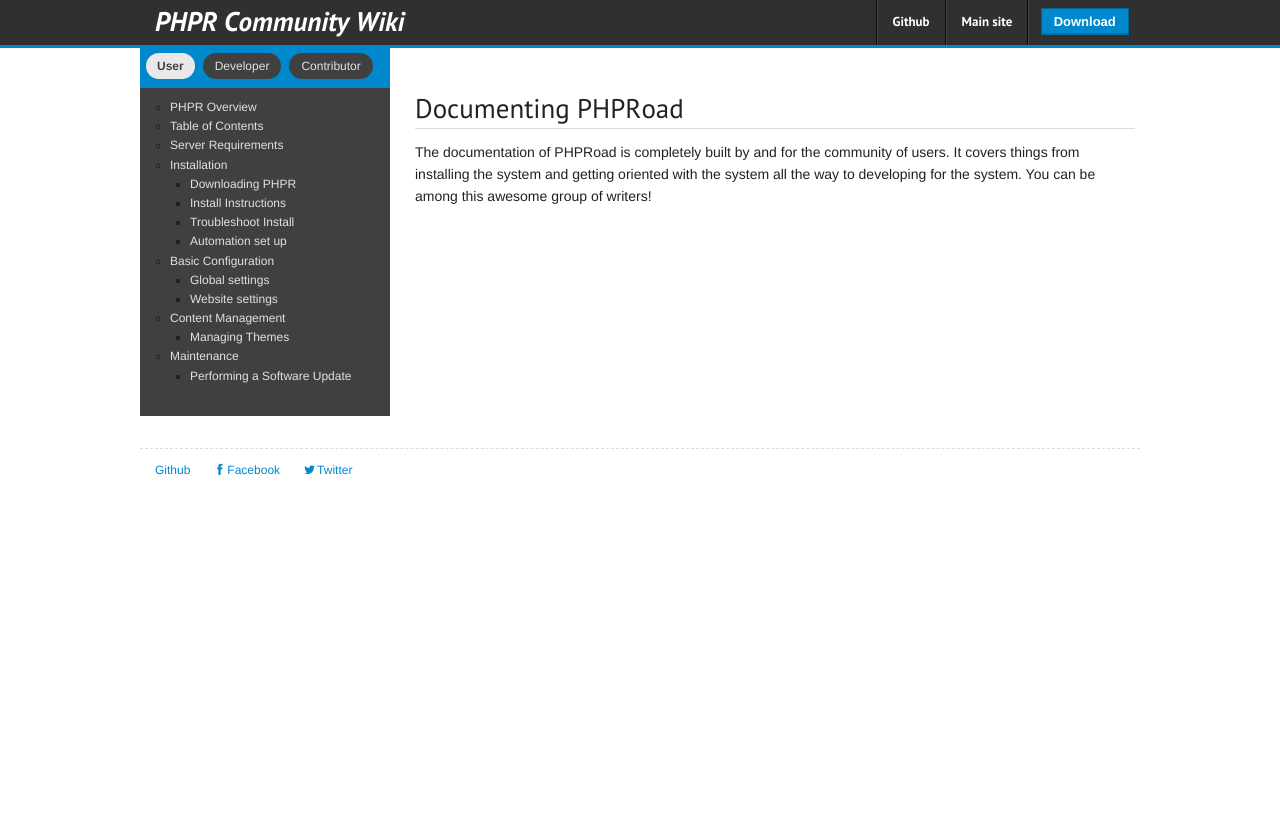
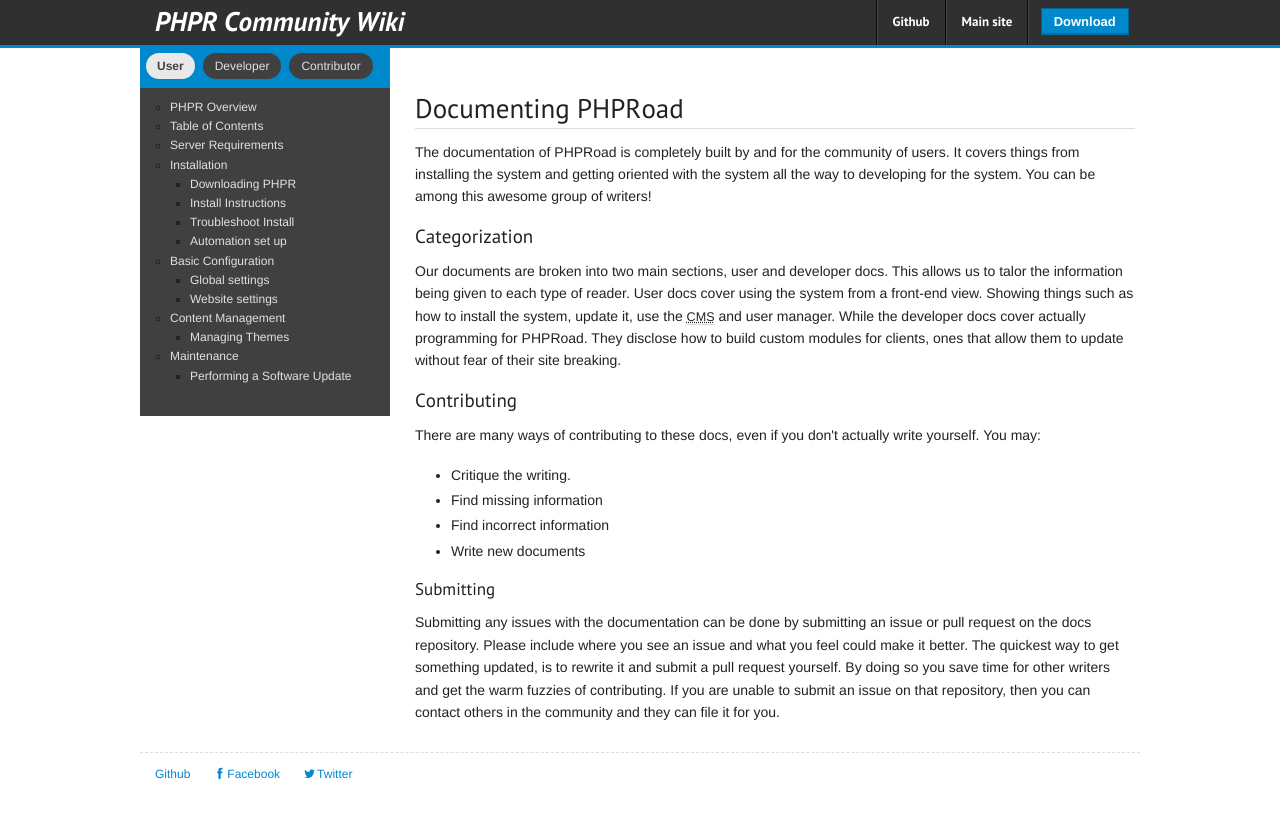
Before and after one commit to phproad/docs, a Jekyll site: the page built from contributor/docs.html, in a window 1280 px wide. Shown: the top 818 px of the page. Built offline with Jekyll 4.4.1, drawn with Linux system fonts in a browser that asks for light colours; nearby versions of some CDN libraries.

Commit message:
Fixed some whitespace issues in the default layout. Updated contributor docs.

```diff
--- a/_layouts/default.html
+++ b/_layouts/default.html
@@ -62,9 +62,5 @@
     </div>
     <script type="text/javascript" src="//ajax.googleapis.com/ajax/libs/jquery/1.10.1/jquery.min.js"></script>
     <script type="text/javascript" src="{{site.url}}assets/scripts/jquery.foundation.tabs.js"></script>
-    <script>
-      $(document).foundationTabs();
-    </script>
-
   </body>
 </html>
--- a/contributor/docs.html
+++ b/contributor/docs.html
@@ -6,3 +6,21 @@
 <p>
 	The documentation of PHPRoad is completely built by and for the community of users. It covers things from installing the system and getting oriented with the system all the way to developing for the system. You can be among this awesome group of writers!
 </p>
+<h4>Categorization</h4>
+<p>
+	Our documents are broken into two main sections, user and developer docs. This allows us to talor the information being given to each type of reader. User docs cover using the system from a front-end view. Showing things such as how to install the system, update it, use the <abbr title="Content Management System">CMS</abbr> and user manager. While the developer docs cover actually programming for PHPRoad. They disclose how to build custom modules for clients, ones that allow them to update without fear of their site breaking.
+</p>
+<h4>Contributing</h4>
+<p>
+	There are many ways of contributing to these docs, even if you don't actually write yourself. You may:
+	<ul>
+		<li>Critique the writing.</li>
+		<li>Find missing information</li>
+		<li>Find incorrect information</li>
+		<li>Write new documents</li>
+	</ul>
+</p>
+<h5>Submitting</h5>
+<p>
+	Submitting any issues with the documentation can be done by submitting an issue or pull request on the docs repository. Please include where you see an issue and what you feel could make it better. The quickest way to get something updated, is to rewrite it and submit a pull request yourself. By doing so you save time for other writers and get the warm fuzzies of contributing. If you are unable to submit an issue on that repository, then you can contact others in the community and they can file it for you.
+</p>
```
